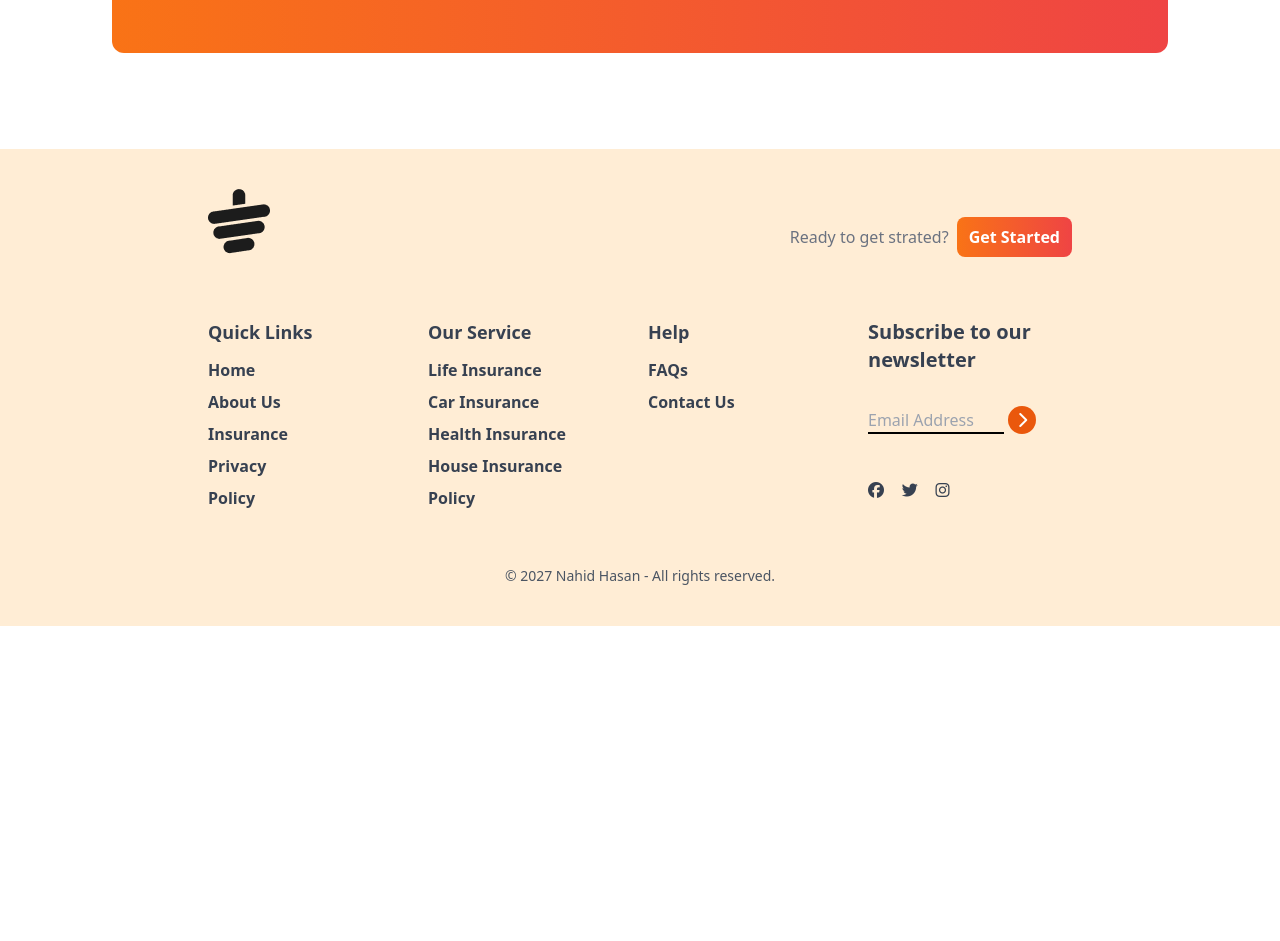
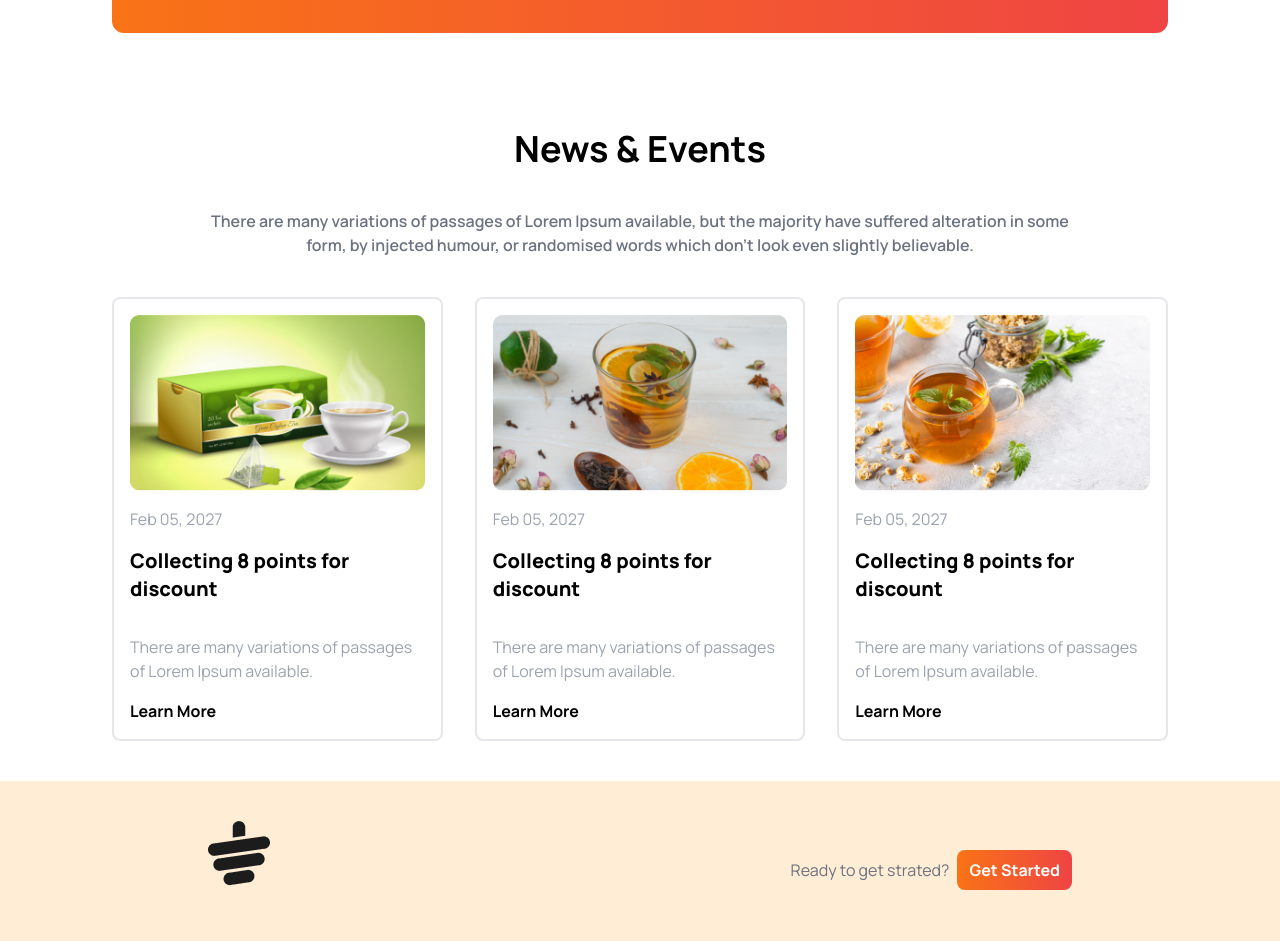
Before and after one commit to nahidn228/tea-house, a plain HTML site: page index.html in a window 1280 px wide. Shown: the part 2385-3326 px from the top of the page. Before the commit the page ends 3011 px from the top, so only its background shows below. Drawn offline with nearby package versions, Linux system fonts and the light colour scheme.

Commit message:
News & Events section done

```diff
--- a/index.html
+++ b/index.html
@@ -29,12 +29,15 @@
             colors: {
               clifford: "#da373d",
             },
+            fontFamily: {
+              manrope: ["Manrope", "sans-serif"],
+            },
           },
         },
       };
     </script>
   </head>
-  <body>
+  <body class="font-manrope">
     <!-- Main Content -->
     <main class="max-w-screen-xl mx-auto px-16 lg:px-28">
       <!-- header section -->
@@ -270,6 +273,58 @@
           </div>
         </div>
       </section>
+      <!-- News & Events section -->
+      <section>
+        <!-- text section -->
+        <div class="text-center w-5/6 mx-auto">
+          <h1 class="text-4xl font-bold mb-10">News & Events</h1>
+          <p class="text-gray-500 font-semibold mb-10">
+            There are many variations of passages of Lorem Ipsum available, but
+            the majority have suffered alteration in some <br />
+            form, by injected humour, or randomised words which don't look even
+            slightly believable.
+          </p>
+        </div>
+        <!-- grid Section -->
+        <div class="grid grid-cols-1 md:grid-cols-2 lg:grid-cols-3 mb-10 gap-8">
+          <!-- first grid -->
+          <div class="border-2 border-inherit p-4 rounded-lg">
+            <img class="mb-4" src="./images/news-1.png" alt="" />
+            <p class="mb-4 text-gray-400">Feb 05, 2027</p>
+            <h3 class="text-xl font-black mb-8">
+              Collecting 8 points for discount
+            </h3>
+            <p class="mb-4 text-gray-400">
+              There are many variations of passages of Lorem Ipsum available.
+            </p>
+            <a href="#" class="font-bold hover:text-orange-500">Learn More</a>
+          </div>
+          <!-- Second grid -->
+          <div class="border-2 border-inherit p-4 rounded-lg">
+            <img class="mb-4" src="./images/news-2.png" alt="" />
+            <p class="mb-4 text-gray-400">Feb 05, 2027</p>
+            <h3 class="text-xl font-black mb-8">
+              Collecting 8 points for discount
+            </h3>
+            <p class="mb-4 text-gray-400">
+              There are many variations of passages of Lorem Ipsum available.
+            </p>
+            <a href="#" class="font-bold hover:text-orange-500">Learn More</a>
+          </div>
+          <!-- Third grid -->
+          <div class="border-2 border-inherit p-4 rounded-lg">
+            <img class="mb-4" src="./images/news-3.png" alt="" />
+            <p class="mb-4 text-gray-400">Feb 05, 2027</p>
+            <h3 class="text-xl font-black mb-8">
+              Collecting 8 points for discount
+            </h3>
+            <p class="mb-4 text-gray-400">
+              There are many variations of passages of Lorem Ipsum available.
+            </p>
+            <a href="#" class="font-bold hover:text-orange-500">Learn More</a>
+          </div>
+        </div>
+      </section>
     </main>
     <!-- Footer Section -->
     <footer class="bg-orange-100 text-gray-700 py-10 px-4 md:px-16">
```
